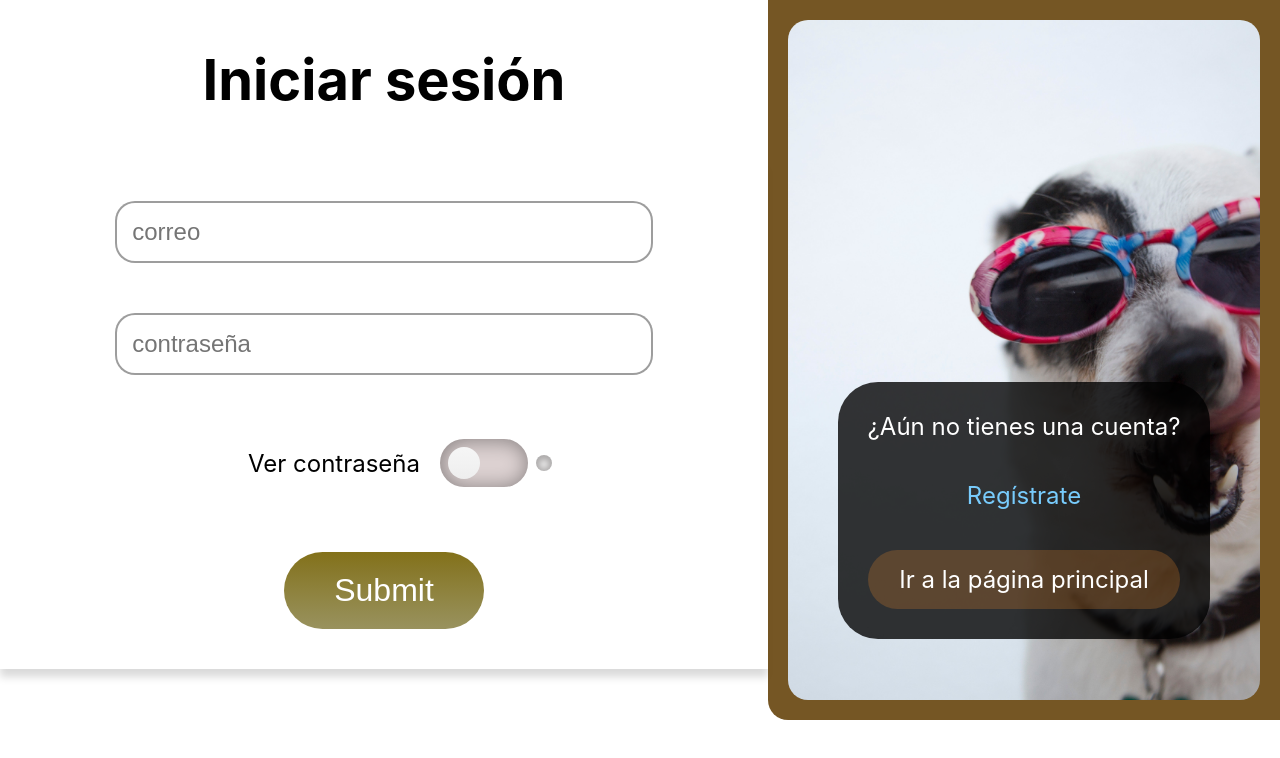
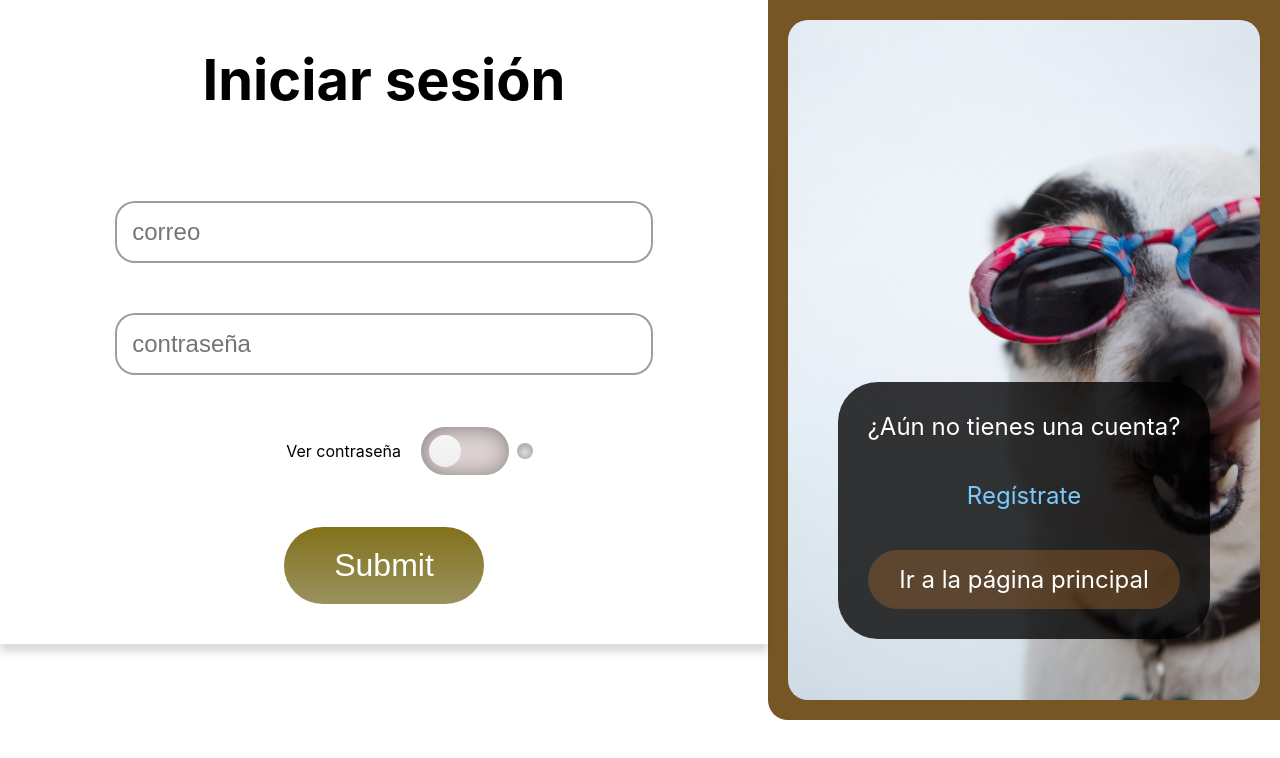
Before and after one commit to Dbaljeet/petsibilities, a Next.js app: page /login in a window 1280 px wide. Shown: the top 758 px of the page. Built offline with nearby package versions, Linux system fonts and the light colour scheme.

Commit message:
[Add] Switch component

```diff
--- /dev/null
+++ b/components/ui/Switch.jsx
@@ -0,0 +1,17 @@
+import styles from './Switch.module.css'
+export default function Switch({ text, showPassword }) {
+  return (
+    <div className={styles.space}>
+      <p className={styles.space_p}>{text}</p>
+      <div className={styles.wrap}>
+        <input
+          onClick={showPassword}
+          className={styles.inputBox}
+          type="checkbox"
+          id="s2"
+        />
+        <label className={styles.slider} htmlFor="s2"></label>
+      </div>
+    </div>
+  )
+}
--- /dev/null
+++ b/components/ui/Switch.module.css
@@ -0,0 +1,66 @@
+.wrap {
+    position: relative;
+    width: 33.33%;
+    margin: -72px 0;
+    top: 50%;
+    float: left;
+  }
+
+  .inputBox {
+    position: absolute;
+    left: -9999px;
+  }
+  .space{
+    margin-top: 0px;
+    display: flex;
+    justify-content: center;
+    align-items: center;
+  }
+  .slider {
+    margin: 20px;
+    position: relative;
+    display: block;
+    width: 5.5em;
+    height: 3em;
+    cursor: pointer;
+    border-radius: 1.5em;
+    transition: 350ms;
+    background: #ddd2d2;
+    box-shadow: inset 1px 1px 20px 1px rgb(0 0 0 / 38%);
+  }
+
+  .slider::before {
+    position: absolute;
+    content: '';
+    width: 2em;
+    height: 2em;
+    top: 0.5em;
+    left: 0.5em;
+    border-radius: 50%;
+    transition: 250ms ease-in-out;
+    background: linear-gradient(#f5f5f5 10%, #eee);
+    box-shadow: 0 0.1em 0.15em -0.05em rgba(#fff, 0.9) inset,
+      0 0.5em 0.3em -0.1em rgba(#000, 0.25);
+  }
+  /*pto no verde*/
+  .slider::after {
+    position: absolute;
+    content: '';
+    width: 1em;
+    height: 1em;
+    top: 1em;
+    left: 6em;
+    border-radius: 50%;
+    transition: 250ms ease-in;
+    background: linear-gradient(rgba(#000, 0.07), rgba(#fff, 0.1)), #ddd;
+    box-shadow:inset 0 0.08em 6px 4px rgb(173, 171, 171);
+  }
+  /*pto verde*/
+  .inputBox:checked + .slider::after {
+    background-color:  #4c6;
+    box-shadow: inset 0 0.08em 6px 4px rgba(173, 171, 171, 0.24)
+  }
+
+  .inputBox:checked + .slider::before {
+    left: 3em;
+  }
--- a/pages/login.js
+++ b/pages/login.js
@@ -4,6 +4,7 @@ import styles from '../styles/Login.module.css'
 import Link from 'next/link'
 import Image from 'next/image'
 import { PetLayout } from '../components/layouts'
+import Switch from '../components/ui/Switch'
 export default function login() {
   const { Login } = useUser()
 
@@ -47,18 +48,7 @@ export default function login() {
                   placeholder="contraseña"
                   name="password"
                 />
-                <div className={styles.space}>
-                  <p className={styles.space_p}>Ver contraseña</p>
-                  <div className={styles.wrap}>
-                    <input
-                      onClick={showPassword}
-                      className={styles.inputBox}
-                      type="checkbox"
-                      id="s2"
-                    />
-                    <label className={styles.slider} htmlFor="s2"></label>
-                  </div>
-                </div>
+                <Switch text={'Ver contraseña'} showPassword={showPassword} />
                 <input className={styles.submit} type="submit" />
               </form>
             </section>
```
Also changed, not shown: pages/register.js (+3 -12 lines).
